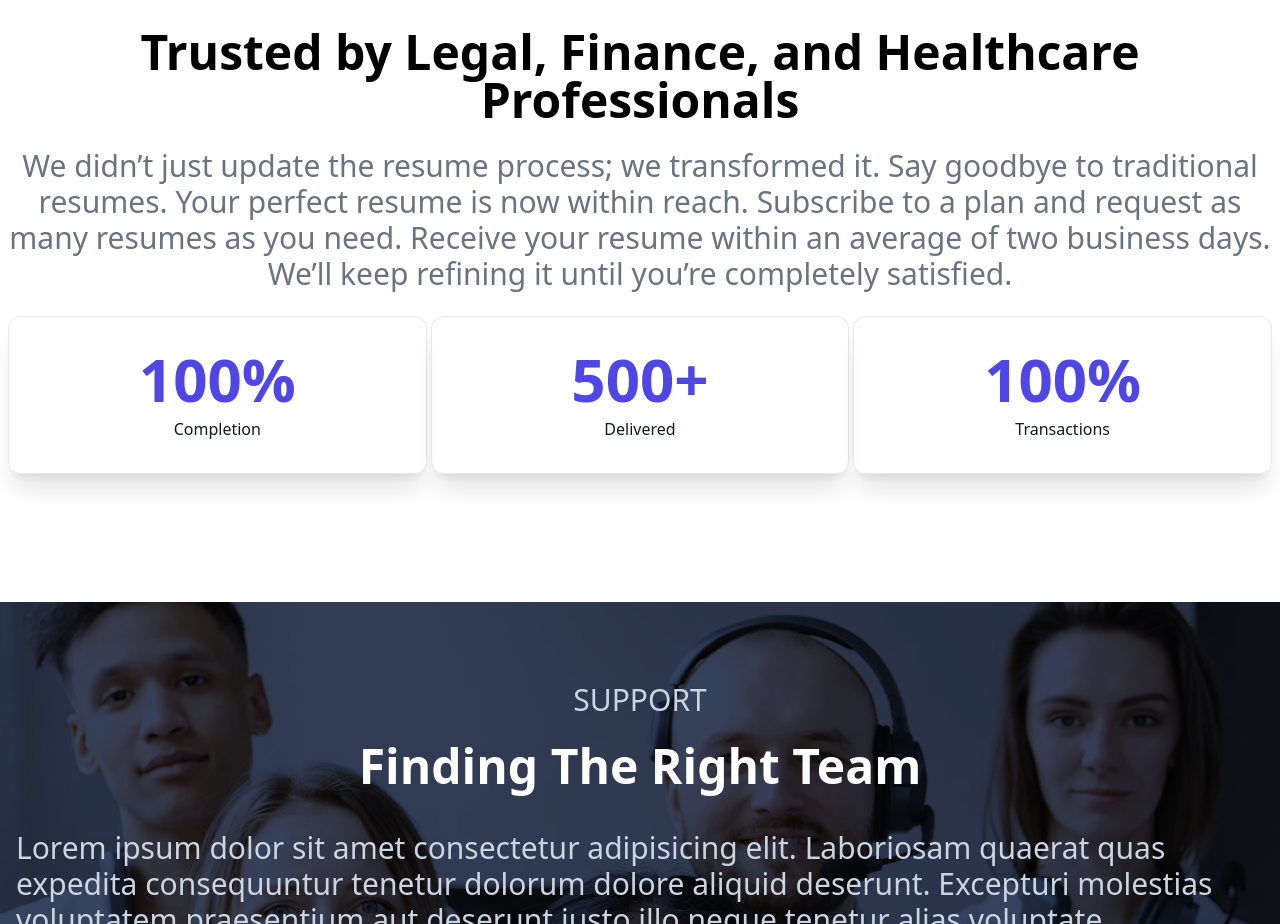
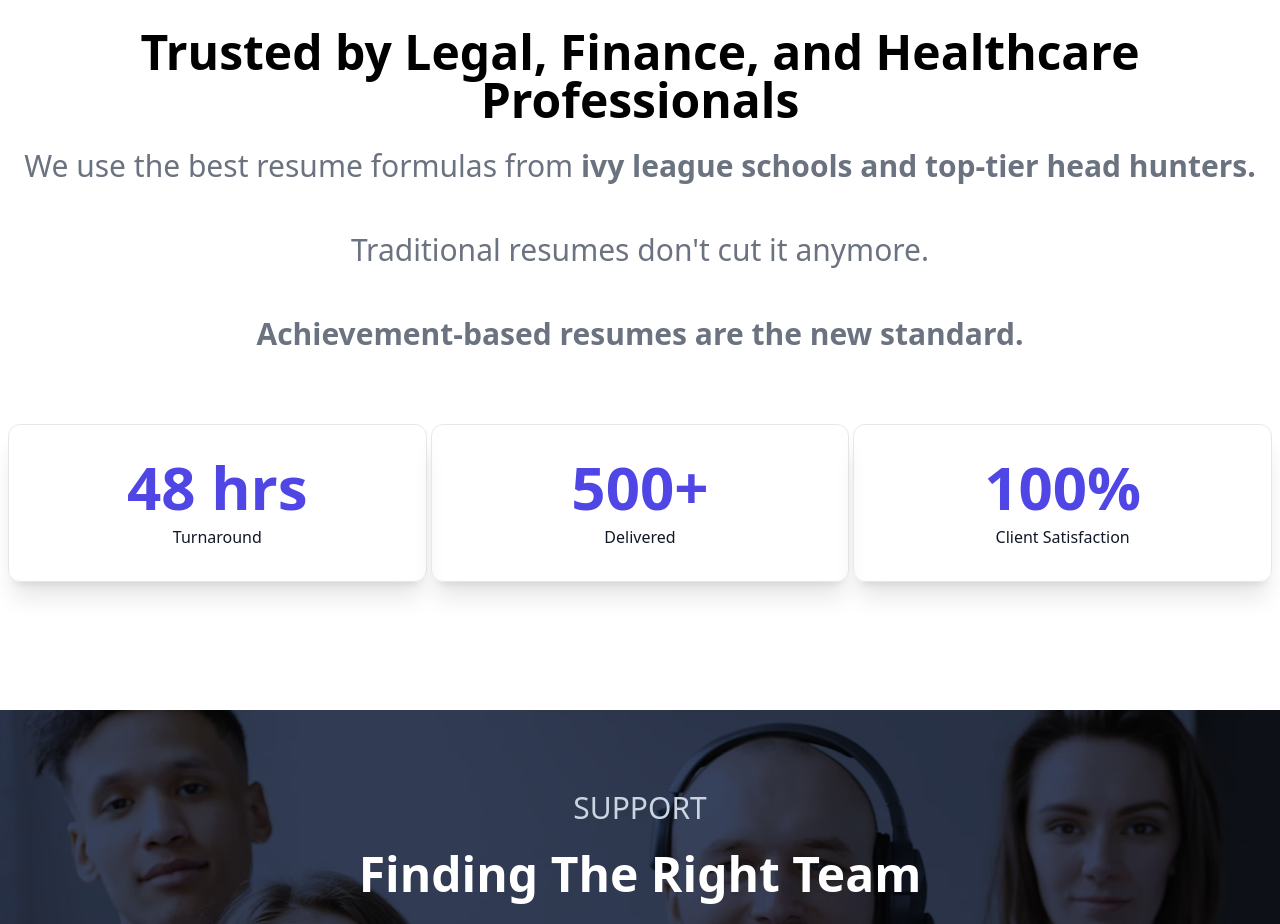
Before and after one commit to Esturban/resu-mate, a React (Create React App) app: page / in a window 1280 px wide. Shown: the part 900-1824 px from the top of the page. Built offline with nearby package versions, Linux system fonts and the light colour scheme.

Commit message:
Copy in About
Adding different text elements

```diff
--- a/src/components/About.tsx
+++ b/src/components/About.tsx
@@ -6,8 +6,8 @@ import { AboutText } from "./About/AboutText";
 function About(): JSX.Element {
   const data = [
     {
-      pText1: "100%",
-      pText2: "Completion",
+      pText1: "48 hrs",
+      pText2: "Turnaround",
     },
     {
       pText1: "500+",
@@ -15,7 +15,7 @@ function About(): JSX.Element {
     },
     {
       pText1: "100%",
-      pText2: "Transactions",
+      pText2: "Client Satisfaction",
     },
   ] as const;
 
--- a/src/components/About/AboutText.tsx
+++ b/src/components/About/AboutText.tsx
@@ -6,11 +6,14 @@ export function AboutText(): JSX.Element {
         Trusted by Legal, Finance, and Healthcare Professionals
       </h2>
       <p className="sm:text-3xl py-6 text-gray-500 px-5 sm:px-4 md:px-3 lg:px-2 xl:px-1">
-      We didn’t just update the resume process; we transformed it.
-      Say goodbye to traditional resumes. Your perfect resume is now within reach.
-      Subscribe to a plan and request as many resumes as you need.
-      Receive your resume within an average of two business days.
-      We’ll keep refining it until you’re completely satisfied.
+      We use the best resume formulas from <span className="font-bold">ivy league schools and top-tier head hunters.</span>
+      </p>
+      <p className="sm:text-3xl py-6 text-gray-500 px-5 sm:px-4 md:px-3 lg:px-2 xl:px-1">
+      Traditional resumes don't cut it anymore.
+      </p>
+      <p className="sm:text-3xl py-6 text-gray-500 px-5 sm:px-4 md:px-3 lg:px-2 xl:px-1 font-bold">Achievement-based resumes are the new standard.</p>
+      <p className="sm:text-3xl py-6 text-gray-500 px-5 sm:px-4 md:px-3 lg:px-2 xl:px-1">
+
       </p>
     </div>
   );
```
